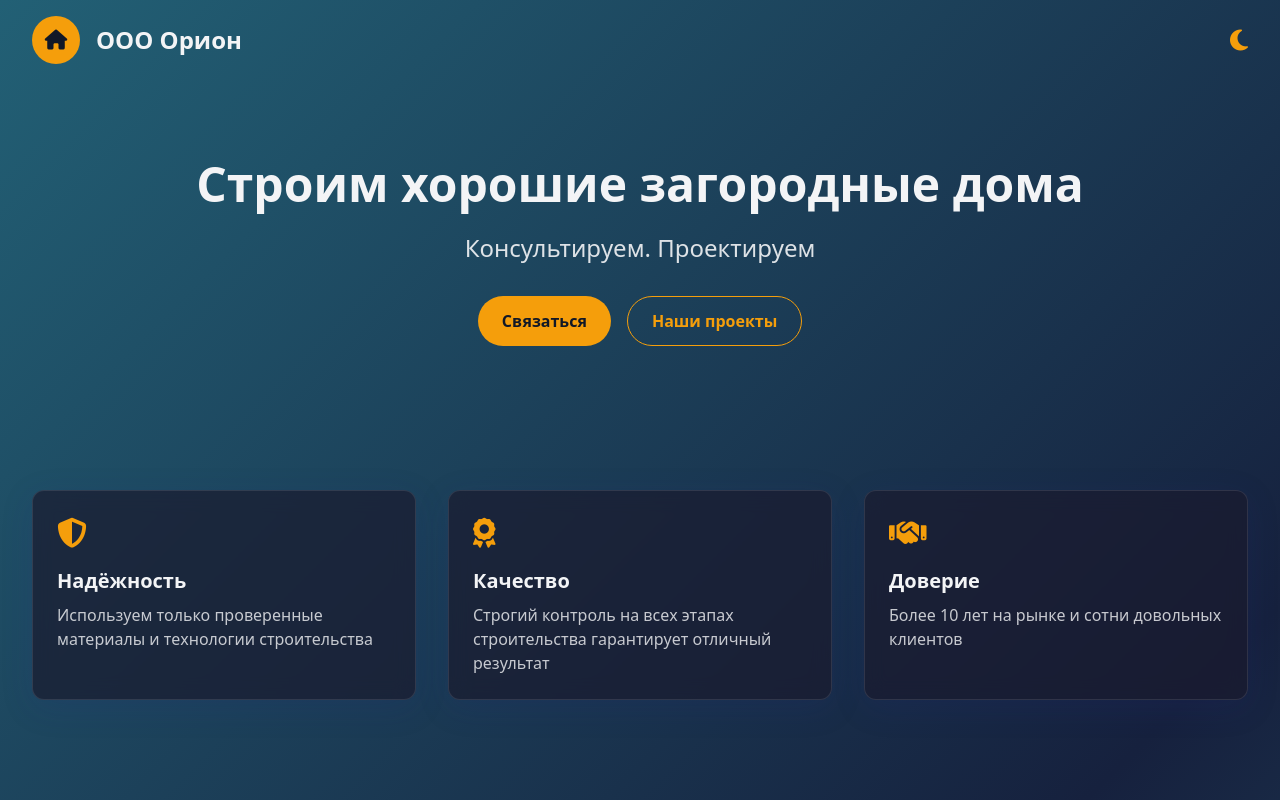
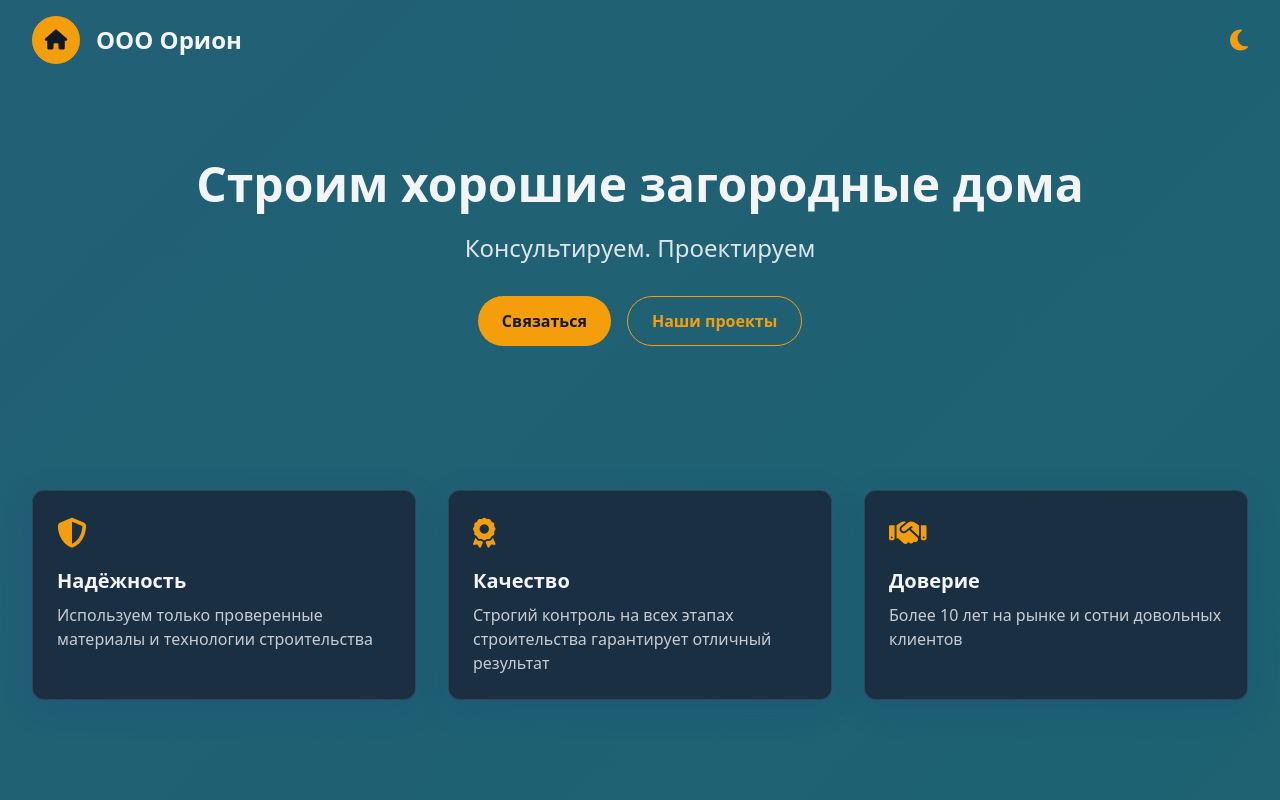
Before and after one commit to mysssssssssssssss/site, a plain HTML site: page index.html in a window 1280 px wide. Shown: the top 800 px of the page. Drawn offline with nearby package versions, Linux system fonts and the light colour scheme.

Commit message:
fixcolor3

```diff
--- a/index.html
+++ b/index.html
@@ -8,7 +8,7 @@
     <link rel="stylesheet" href="https://cdnjs.cloudflare.com/ajax/libs/font-awesome/6.4.0/css/all.min.css">
     <style>
         .gradient-bg-dark {
-            background: linear-gradient(135deg, #226075 0%, #16213e 50%, #2d667a 100%);
+            background: linear-gradient(135deg, #226075 0%, #1d6272 50%, #2d667a 100%);
         }
         .gradient-bg-light {
             background: linear-gradient(135deg, #f5f7fa 0%, #e4e7eb 50%, #d1d5db 100%);
```
